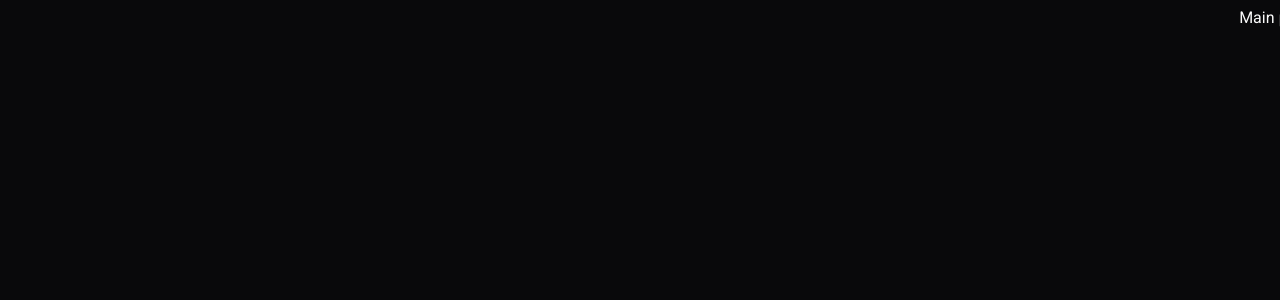
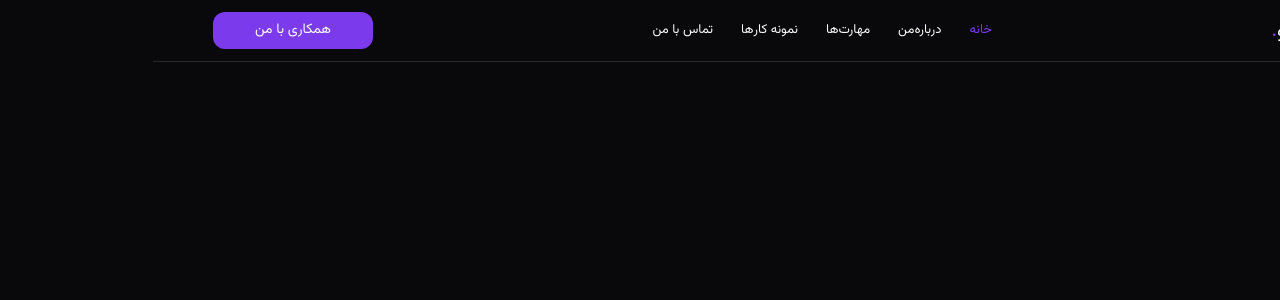
Before and after one commit to sajadzhzh/sajad-zhianjoo, a Next.js app: page / in a window 1280 px wide. Shown: the top 300 px of the page. Built offline with nearby package versions, Linux system fonts and the light colour scheme.

Commit message:
Header Desktop done and mobile in half way

```diff
--- /dev/null
+++ b/Components/Button/Button.tsx
@@ -0,0 +1,36 @@
+"use client";
+
+import { ReactNode } from "react";
+import "./button.css";
+
+type Theme = "primary" | "normal";
+
+const variants = {
+  primary: "btn_primary",
+  normal: "btn_normal",
+};
+
+export default function Button({
+  children,
+  className,
+  type,
+  theme,
+  onClick,
+}: {
+  children: ReactNode;
+  className?: string;
+  theme: Theme;
+  type?: "button" | "reset" | "submit";
+  onClick?: (event: React.MouseEvent<HTMLButtonElement>) => void;
+}) {
+  const variant = variants[theme];
+  return (
+    <button
+      type={type ?? "button"}
+      className={`btn ${className ?? ""} ${variant}`}
+      onClick={onClick}
+    >
+      {children}
+    </button>
+  );
+}
--- /dev/null
+++ b/Components/Button/button.css
@@ -0,0 +1,28 @@
+.btn {
+  padding-block: calc(var(--spacing) * 2);
+  padding-inline: calc(var(--spacing) * 3);
+  border-radius: calc(var(--spacing) * 3);
+  display: flex;
+  gap: calc(var(--spacing) * 2);
+  align-items: center;
+  justify-content: center;
+  cursor: pointer;
+  width: 100%;
+}
+
+.btn_primary {
+  background: var(--primary);
+  font-size: 14px;
+  text-wrap: nowrap;
+
+  &:focus {
+    background: color-mix(in oklab, var(--primary) 50%, transparent);
+  }
+  &:hover {
+    box-shadow: 0 2px 8px var(--primary);
+  }
+}
+
+.btn_normal {
+  color: var(--text);
+}
--- /dev/null
+++ b/Components/Header/Desktop.tsx
@@ -0,0 +1,36 @@
+import Link from "next/link";
+import Button from "../Button/Button";
+
+export default function Desktop() {
+  return (
+    <header className="header hidden lg:flex">
+      <Link href={"/"}>
+        <h1 className="text-[20px]">
+          سجاد ژیانجو<span className="text-(--primary)">.</span>
+        </h1>
+      </Link>
+
+      <div className="flex gap-3 items-center text-[13px]">
+        <Link href={""} className="item active">
+          خانه
+        </Link>
+        <Link href={""} className="item">
+          درباره‌من
+        </Link>
+        <Link href={""} className="item">
+          مهارت‌ها
+        </Link>
+        <Link href={""} className="item">
+          نمونه کار‌ها
+        </Link>
+        <Link href={""} className="item">
+          تماس با من
+        </Link>
+      </div>
+
+      <div className="w-40">
+        <Button theme="primary">همکاری با من</Button>
+      </div>
+    </header>
+  );
+}
--- /dev/null
+++ b/Components/Header/Header.css
@@ -0,0 +1,26 @@
+.header {
+  width: 100%;
+  justify-content: space-between;
+  align-items: center;
+  background: var(--bg);
+  border-bottom: 1px solid var(--border);
+  padding-block: calc(var(--spacing) * 3);
+  padding-inline: calc(var(--spacing) * 15);
+
+  .item {
+    padding-block: calc(var(--spacing) * 1);
+    padding-inline: calc(var(--spacing) * 2);
+    border-radius: calc(var(--spacing) * 5);
+
+    &:hover {
+      background: var(--surface-hover);
+    }
+    &.active {
+      color: var(--primary);
+    }
+  }
+
+  @media (width < 1024) {
+    padding-inline: calc(var(--spacing) * 5);
+  }
+}
--- /dev/null
+++ b/Components/Header/Index.tsx
@@ -0,0 +1,12 @@
+import Desktop from "./Desktop";
+import "./Header.css";
+import Mobile from "./Mobile";
+
+export default function Header() {
+  return (
+    <>
+      <Desktop />
+      <Mobile />
+    </>
+  );
+}
--- /dev/null
+++ b/Components/Header/Mobile.tsx
@@ -0,0 +1,21 @@
+import Link from "next/link";
+import Button from "../Button/Button";
+import { Menu } from "lucide-react";
+
+export default function Mobile() {
+  return (
+    <header className="header flex lg:hidden">
+      <Link href={"/"}>
+        <h1 className="text-[18px]">
+          سجاد ژیانجو<span className="text-(--primary)">.</span>
+        </h1>
+      </Link>
+
+      <div className="w-15">
+        <Button theme="normal">
+            <Menu size={24}/>
+        </Button>
+      </div>
+    </header>
+  );
+}
--- a/app/globals.css
+++ b/app/globals.css
@@ -20,7 +20,5 @@
 body {
   background: var(--bg);
   color: var(--text);
-  padding-block: calc(var(--spacing) * 2);
-  padding-inline: calc(var(--spacing) * 3);
   font-family: var(--font-vazir), var(--font-geist-sans);
 }
--- a/app/layout.tsx
+++ b/app/layout.tsx
@@ -1,6 +1,7 @@
 import type { Metadata } from "next";
 import { Geist, Vazirmatn } from "next/font/google";
 import "./globals.css";
+import Header from "@/Components/Header/Index";
 
 const geistSans = Geist({
   variable: "--font-geist-sans",
@@ -24,7 +25,10 @@ export default function RootLayout({ children }: LayoutProps<"/">) {
       dir="rtl"
       className={`${geistSans.variable} ${vazir.variable} h-full`}
     >
-      <body className="min-h-svh">{children}</body>
+      <body className="min-h-svh">
+        <Header />
+        {children}
+      </body>
     </html>
   );
 }
--- a/package.json
+++ b/package.json
@@ -9,6 +9,7 @@
     "lint": "eslint"
   },
   "dependencies": {
+    "lucide-react": "^1.34.0",
     "next": "16.3.2",
     "react": "19.2.8",
     "react-dom": "19.2.8"
```
Also changed, not shown: 1 other file (tests, documents, lock files or other folders).
